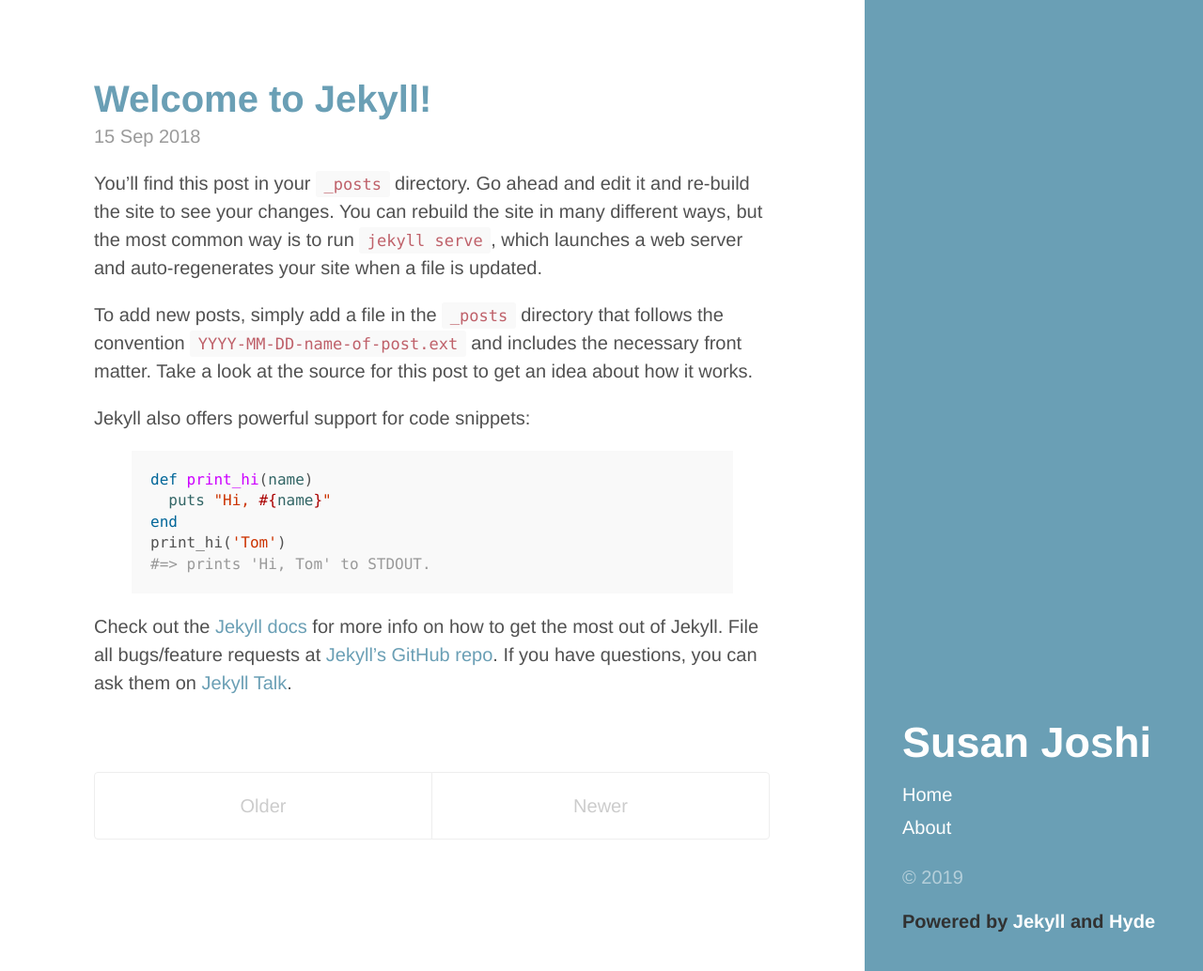
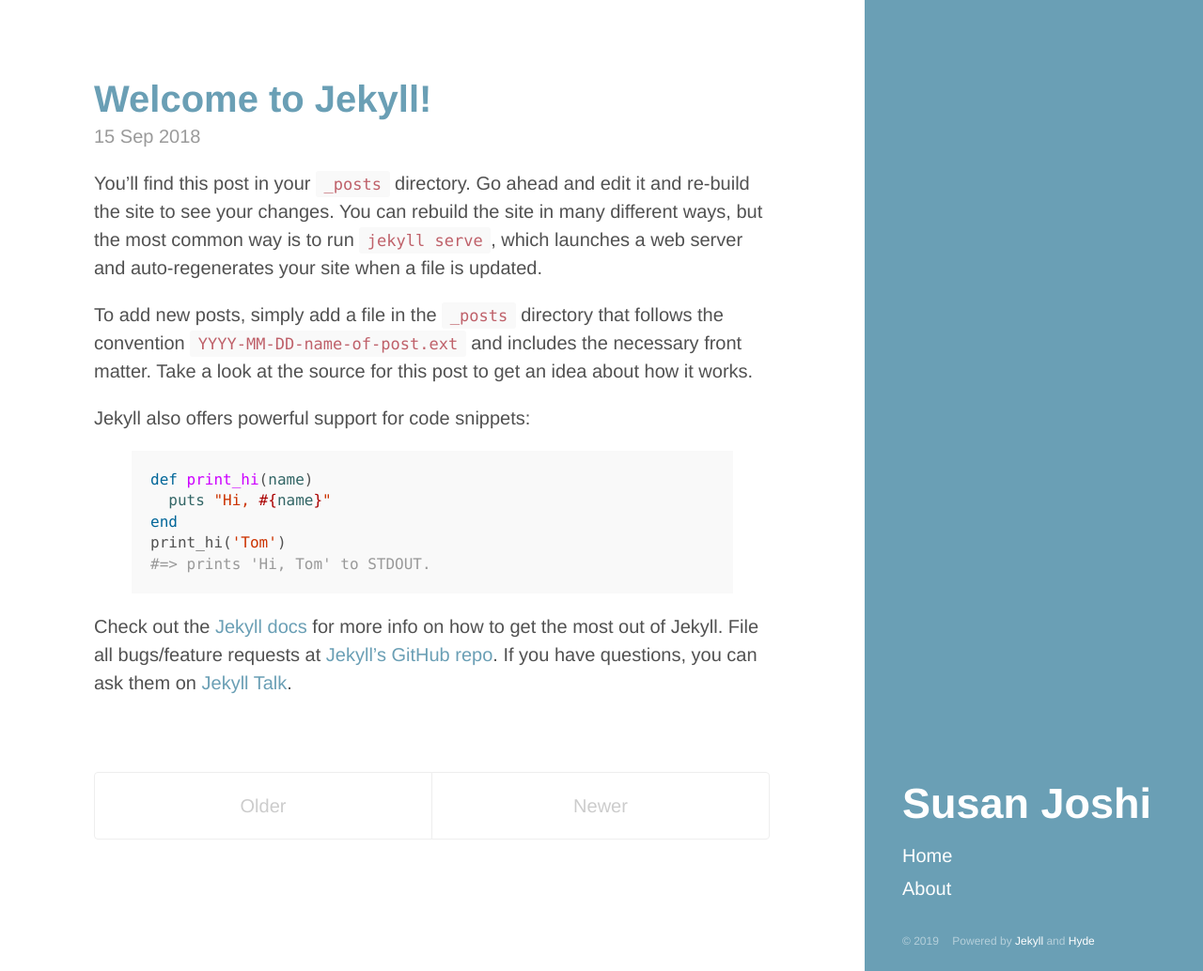
Before and after one commit to josisusan/josisusan.github.io, a Jekyll site: the page built from index.html, in a window 1280 px wide and 1034 px high. Shown: the whole window at 94% size. Built offline with Jekyll 4.4.1, drawn with Linux system fonts in a browser that asks for light colours; the list of posts is cut into pages by our own code.

Commit message:
Add footer.

```diff
--- a/_includes/sidebar.html
+++ b/_includes/sidebar.html
@@ -25,6 +25,9 @@
 
     </nav>
 
-    <p>&copy; {{ site.time | date: '%Y' }} <h5>Powered by <a href="https://github.com/poole/hyde">Jekyll</a> and <a href="https://github.com/poole/hyde">Hyde</a></h5></p>
+    <!-- <p>&copy; {{ site.time | date: '%Y' }} <h5>Powered by <a href="https://github.com/poole/hyde">Jekyll</a> and <a href="https://github.com/poole/hyde">Hyde</a></h5></p> -->
+    <div class="footer">
+      <div class="copy-date">&copy; {{ site.time | date: '%Y' }} </div>&nbsp; <div class="powered-by">Powered by <a href="https://jekyllrb.com/">Jekyll</a> and <a href="https://github.com/poole/hyde">Hyde</a></div>
+    </div>
   </div>
 </div>
--- a/public/css/hyde.css
+++ b/public/css/hyde.css
@@ -96,6 +96,16 @@
 }
 .sidebar-nav-item.active {
   font-weight: bold;
+}
+
+.footer .copy-date {
+  font-size: 0.6rem;
+  display: inline;
+}
+
+.footer .powered-by {
+  font-size: 0.6rem;
+  display: inline;
 }
 
 /* Sticky sidebar
```
